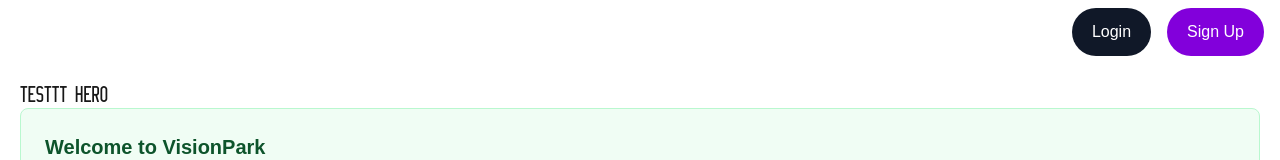
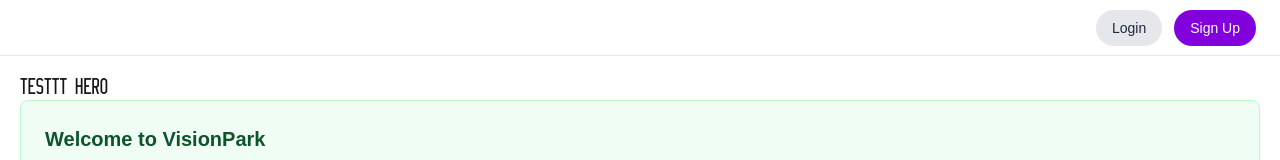
Before and after one commit to wyllg/visionpark, a Next.js app in the folder frontend/: page / in a window 1280 px wide. Shown: the top 160 px of the page. Built offline with nearby package versions, Linux system fonts and the light colour scheme; no server answers.

Commit message:
Navbar Fix

```diff
--- a/frontend/src/app/globals.css
+++ b/frontend/src/app/globals.css
@@ -5,26 +5,9 @@
   src: url('/fonts/License.ttf') format('truetype');
 }
 
-/* 1. LIGHT MODE (Default) */
 :root {
   --background: #ffffff;
   --foreground: #171717;
-}
-
-/* 2. SYSTEM DARK MODE (Automatic) */
-/* This triggers if the user's device is set to dark mode */
-@media (prefers-color-scheme: dark) {
-  :root {
-    --background: #171717; /* Truly dark background */
-    --foreground: #ffffff; /* White text */
-  }
-}
-
-/* 3. MANUAL DARK MODE (For a React toggle button) */
-/* If you add <html className="dark"> via a button, this overrides everything else */
-.dark {
-  --background: #171717;
-  --foreground: #ffffff;
 }
 
 @theme inline {
--- a/frontend/src/app/navbar.js
+++ b/frontend/src/app/navbar.js
@@ -1,45 +1,41 @@
-import { Show, UserButton } from '@clerk/nextjs'
+'use client'; // Required if using React hooks like useTheme
 
-
+import { Show, UserButton } from '@clerk/nextjs';
+import Link from 'next/link';
 
 export default function Navbar() {
+  return (
+    <header className="flex items-center px-4 sm:px-6 h-14 border-b border-gray-200">
 
-  return (
+      {/* Right Side Actions - Added 'ml-auto' here to push it to the right */}
+      <div className="flex items-center gap-3 sm:gap-4 ml-auto">
 
-    <div>
-
-      <header className="flex justify-end items-center p-4 gap-4 h-16">
-
+        {/* Authentication Buttons */}
         <Show when="signed-out">
-
-          <a href='auth/login' className="bg-gray-900 flex flex-col justify-center text-white rounded-full font-medium text-sm sm:text-base h-10 sm:h-12 px-4 sm:px-5 cursor-pointer">
-
-            Login
-
-          </a>
-
-          <a href='auth/signup' className="bg-purple-700 flex flex-col justify-center text-white rounded-full font-medium text-sm sm:text-base h-10 sm:h-12 px-4 sm:px-5 cursor-pointer">
-
-            Sign Up
-
-          </a>
-
+          <div className="flex items-center gap-2 sm:gap-3">
+            <Link
+              href="/auth/login"
+              className="bg-gray-200  text-gray-800 hover:opacity-90 transition-opacity rounded-full font-medium text-xs sm:text-sm h-8 sm:h-9 px-4 flex items-center justify-center"
+            >
+              Login
+            </Link>
+            <Link
+              href="/auth/signup"
+              className="bg-purple-700 hover:bg-purple-800 text-white transition-colors rounded-full font-medium text-xs sm:text-sm h-8 sm:h-9 px-4 flex items-center justify-center"
+            >
+              Sign Up
+            </Link>
+          </div>
         </Show>
 
+        {/* User Profile */}
         <Show when="signed-in">
-
-          <div className="flex flex-row p-4 gap-4">
-
-            <UserButton />
-
+          <div className="flex items-center h-8 sm:h-9">
+            <UserButton afterSignOutUrl="/" />
           </div>
-
         </Show>
 
-          </header>
-
-    </div>
-
-  )
-
+      </div>
+    </header>
+  );
 }
```
